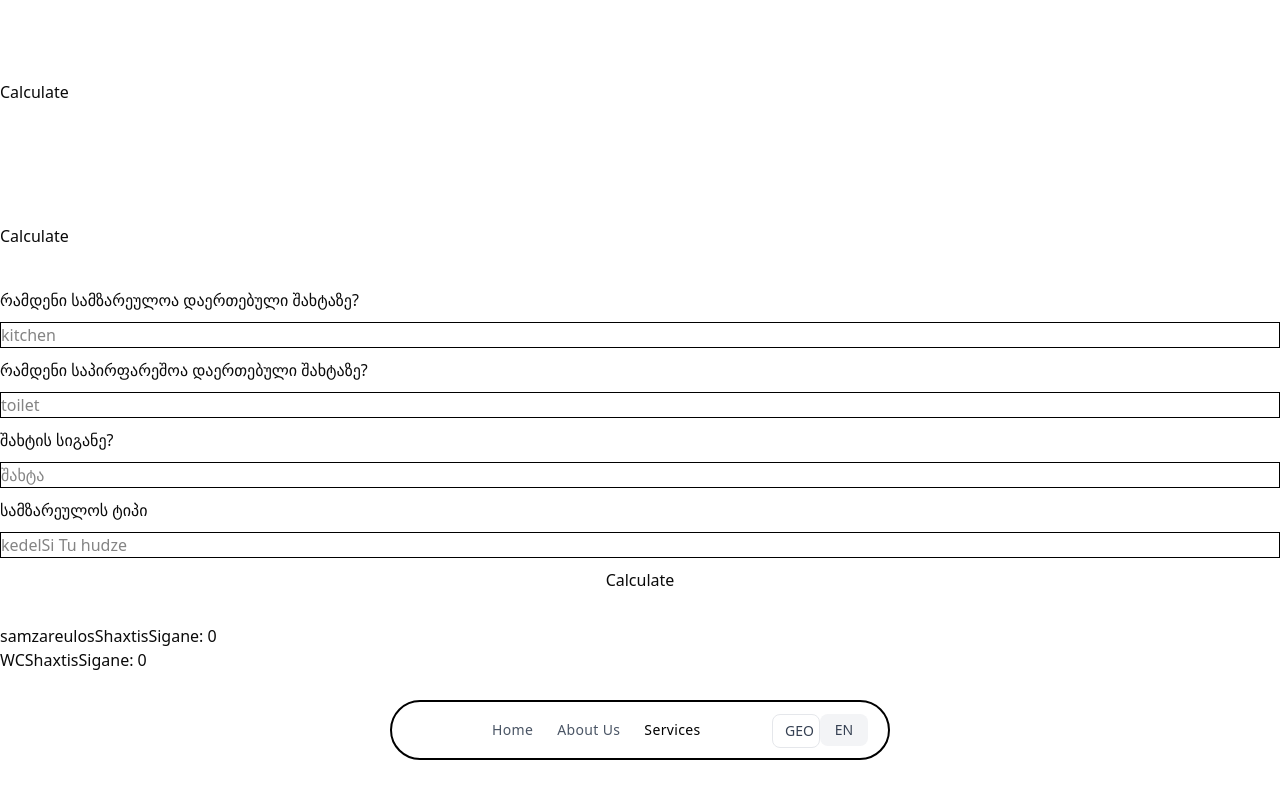
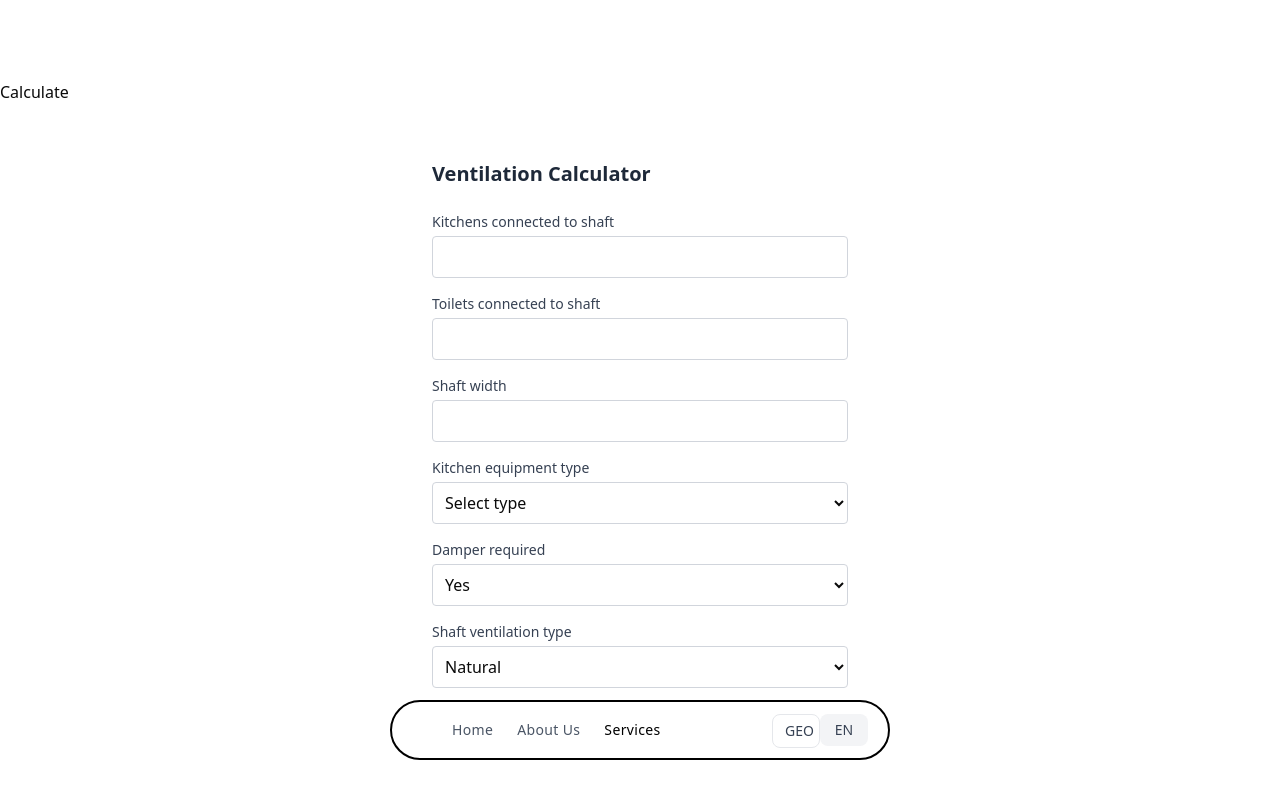
Before and after one commit to BTavkhelidze/engineeringweb, a Next.js app: page /en/calculator in a window 1280 px wide. Shown: the top 798 px of the page. Built offline with nearby package versions, Linux system fonts and the light colour scheme.

Commit message:
feat: calculator.tsx

```diff
--- a/package.json
+++ b/package.json
@@ -12,15 +12,15 @@
     "@tabler/icons-react": "^3.31.0",
     "class-variance-authority": "^0.7.1",
     "clsx": "^2.1.1",
-    "framer-motion": "^12.5.0",
+    "framer-motion": "^12.6.3",
     "gsap": "^3.12.7",
     "lucide-react": "^0.479.0",
-    "motion": "^12.5.0",
+    "motion": "^12.6.3",
     "next": "15.2.2",
     "next-intl": "^4.0.2",
     "react": "^19.0.0",
     "react-dom": "^19.0.0",
-    "tailwind-merge": "^3.0.2",
+    "tailwind-merge": "^3.1.0",
     "tailwindcss-animate": "^1.0.7"
   },
   "devDependencies": {
--- a/src/app/[locale]/page.tsx
+++ b/src/app/[locale]/page.tsx
@@ -7,8 +7,8 @@ export default function Home() {
   return (
     <div className='bg-[#f7f5ed] '>
       <CompanyName />
+      <WellcomeScrollSect2 />
       <HeroSec1 />
-      <WellcomeScrollSect2 />
       <ServicesSect3 />
 
       <p>hello</p>
--- a/src/components/Calculator/Calculator.tsx
+++ b/src/components/Calculator/Calculator.tsx
@@ -1,101 +1,208 @@
 'use client';
 import React, { useState } from 'react';
 import { calculateVentilation } from './calculations';
+import { MultiStepLoader as Loader } from '../ui/multi-step-loader';
+import { IconSquareRoundedX } from '@tabler/icons-react';
 
 function Calculator() {
   const [kitchen, setKitchen] = useState<number | null>(null);
   const [toilet, setToilet] = useState<number | null>(null);
   const [shaxta, setShaxta] = useState<number | null>(null);
   const [kitchenEType, setKitchenEType] = useState<string>('');
-  const [samzareuloGamwovi, setSamzareuloGamwovi] =
-    useState<string>('meqanikuri');
-  const [samzareulosShaxtisSigane, setSamzareulosShaxtisSigane] = useState<
-    number | string
-  >(0);
-  const [WCShaxtisSigane, setWCShaxtisSigane] = useState<number | string>(0);
+  const [damper, setDamper] = useState<string>('yes');
+  const [shaftVentT, setShaftVentT] = useState<string>('meqanikuri');
+  const [loading, setLoading] = useState(false);
+  const [results, setResults] = useState<{
+    samzareulosShaxtisSigane: number | string;
+    WCShaxtisSigane: number | string;
+  } | null>(null);
+
+  const loadingStates = [
+    {
+      text: `kitchen: ${kitchen} `,
+    },
+    {
+      text: `toilet: ${toilet} `,
+    },
+    {
+      text: `kitchenEType: ${kitchenEType} `,
+    },
+    {
+      text: `shaxta: ${shaxta} `,
+    },
+    {
+      text: `damper: ${damper} `,
+    },
+    {
+      text: `shaftVentT: ${shaftVentT} `,
+    },
+  ];
 
   const handleSubmit = (e: React.FormEvent<HTMLFormElement>) => {
     e.preventDefault();
-
+    setLoading(true);
     if (!toilet || !kitchen || !shaxta) return;
 
-    const results = calculateVentilation(kitchen, toilet, shaxta, kitchenEType);
-    setSamzareulosShaxtisSigane(results.samzareulosShaxtisSigane);
-    setWCShaxtisSigane(results.WCShaxtisSigane);
+    setResults(
+      calculateVentilation(
+        kitchen,
+        toilet,
+        shaxta,
+        kitchenEType,
+        damper,
+        shaftVentT
+      )
+    );
+
+    setTimeout(() => {
+      setLoading(false);
+    }, 3000);
   };
 
   return (
-    <main className='max-w-[1440px] w-full h-[300vh] mx-auto pt-20'>
-      <h2 className='mb-10'>Calculate</h2>
+    <main className='max-w-md mx-auto p-4'>
+      <h2 className='text-xl font-semibold mb-6 text-gray-800'>
+        Ventilation Calculator
+      </h2>
 
-      <form className='flex flex-col gap-2.5' onSubmit={handleSubmit}>
-        <label htmlFor='kitchen'>რამდენი სამზარეულოა დაერთებული შახტაზე?</label>
-        <input
-          id='kitchen'
-          type='number'
-          value={kitchen || ''}
-          onChange={(e: React.ChangeEvent<HTMLInputElement>) => {
-            setKitchen(Number(e.target.value));
-          }}
-          title='kitchen'
-          placeholder='kitchen'
-          className='border border-black'
-        />
+      <form onSubmit={handleSubmit} className='space-y-4'>
+        {/* Input Fields */}
+        {[
+          {
+            id: 'kitchen',
+            label: 'Kitchens connected to shaft',
+            value: kitchen,
+            setter: setKitchen,
+          },
+          {
+            id: 'toilet',
+            label: 'Toilets connected to shaft',
+            value: toilet,
+            setter: setToilet,
+          },
+          {
+            id: 'shaxta',
+            label: 'Shaft width',
+            value: shaxta,
+            setter: setShaxta,
+          },
+        ].map((field) => (
+          <div key={field.id}>
+            <label
+              htmlFor={field.id}
+              className='block text-sm font-medium text-gray-700 mb-1'
+            >
+              {field.label}
+            </label>
+            <input
+              id={field.id}
+              type='number'
+              value={field.value || ''}
+              onChange={(e) => field.setter(Number(e.target.value))}
+              className='w-full p-2 border border-gray-300 rounded focus:ring-1 focus:ring-blue-500 focus:border-blue-500'
+              required
+            />
+          </div>
+        ))}
 
-        <label htmlFor='toilet'>რამდენი საპირფარეშოა დაერთებული შახტაზე?</label>
-        <input
-          id='toilet'
-          type='number'
-          value={toilet || ''}
-          onChange={(e: React.ChangeEvent<HTMLInputElement>) => {
-            setToilet(Number(e.target.value));
-          }}
-          title='toilet'
-          placeholder='toilet'
-          className='border border-black'
-        />
+        {/* Select Fields */}
+        {[
+          {
+            id: 'kitchenEType',
+            label: 'Kitchen equipment type',
+            value: kitchenEType,
+            setter: setKitchenEType,
+            options: [
+              { value: '', label: 'Select type', disabled: true },
+              { value: 'kedeli', label: 'კედელში (In wall)' },
+              { value: 'hudze', label: 'ჰუდზე (On hood)' },
+            ],
+          },
+          {
+            id: 'damper',
+            label: 'Damper required',
+            value: damper,
+            setter: setDamper,
+            options: [
+              { value: 'yes', label: 'Yes' },
+              { value: 'no', label: 'No' },
+            ],
+          },
+          {
+            id: 'shaftVentT',
+            label: 'Shaft ventilation type',
+            value: shaftVentT,
+            setter: setShaftVentT,
+            options: [
+              { value: 'natural', label: 'Natural' },
+              { value: 'mechanical', label: 'Mechanical' },
+            ],
+          },
+        ].map((field) => (
+          <div key={field.id}>
+            <label
+              htmlFor={field.id}
+              className='block text-sm font-medium text-gray-700 mb-1'
+            >
+              {field.label}
+            </label>
+            <select
+              id={field.id}
+              value={field.value}
+              onChange={(e) => field.setter(e.target.value)}
+              className='w-full p-2 border border-gray-300 rounded focus:ring-1 focus:ring-blue-500 focus:border-blue-500'
+            >
+              {field.options.map((opt) => (
+                <option
+                  key={opt.value}
+                  value={opt.value}
+                  disabled={opt.disabled}
+                >
+                  {opt.label}
+                </option>
+              ))}
+            </select>
+          </div>
+        ))}
 
-        <label htmlFor='shaxta'>შახტის სიგანე?</label>
-        <input
-          id='shaxta'
-          type='number'
-          value={shaxta || ''}
-          onChange={(e: React.ChangeEvent<HTMLInputElement>) => {
-            setShaxta(Number(e.target.value));
-          }}
-          title='Shaxta'
-          placeholder='შახტა'
-          className='border border-black'
-        />
-
-        <label htmlFor='kitchenEType'>სამზარეულოს ტიპი</label>
-        <input
-          id='kitchenEType'
-          value={kitchenEType}
-          onChange={(e: React.ChangeEvent<HTMLInputElement>) => {
-            setKitchenEType(e.target.value);
-          }}
-          title='kitchenEType'
-          placeholder='kedelSi Tu hudze'
-          className='border border-black'
-        />
-
-        <button type='submit'>Calculate</button>
+        <button
+          type='submit'
+          className='w-full bg-blue-600 text-white py-2 px-4 rounded hover:bg-blue-700 transition-colors'
+        >
+          Calculate
+        </button>
       </form>
 
-      <div className='mt-8'>
-        {kitchen && <p>Kitchen count: {kitchen}</p>}
-        {toilet && <p>Toilet count: {toilet}</p>}
-        {shaxta && <p>shaxta sigane: {shaxta}</p>}
-        {kitchenEType && <p>samzareulos tipi: {kitchenEType}</p>}
+      {/* Results */}
 
-        {samzareulosShaxtisSigane !== 0 && (
-          <p>samzareulos shaxtis sigane: {samzareulosShaxtisSigane}</p>
-        )}
-        {WCShaxtisSigane !== 0 && <p>WC shaxtis sigane: {WCShaxtisSigane}</p>}
-        <div> samzareulosShaxtisSigane: {samzareulosShaxtisSigane}</div>
-        <p> WCShaxtisSigane: {WCShaxtisSigane}</p>
-      </div>
+      <Loader loadingStates={loadingStates} loading={loading} duration={500} />
+      {/* {loading && (
+        <button
+          title='button'
+          type='button'
+          className='fixed top-4 right-4 text-black dark:text-white z-[120]'
+          onClick={() => setLoading(false)}
+        >
+          <IconSquareRoundedX className='h-10 w-10' />
+        </button>
+      )} */}
+      {results && !loading && (
+        <div className='mt-8 p-4 bg-gray-50 rounded'>
+          <h3 className='font-medium text-gray-800 mb-2'>Results</h3>
+          <div className='space-y-2'>
+            <p className='text-sm'>
+              Kitchen shaft width:{' '}
+              <span className='font-medium'>
+                {results.samzareulosShaxtisSigane}
+              </span>
+            </p>
+            <p className='text-sm'>
+              Toilet shaft width:{' '}
+              <span className='font-medium'>{results.WCShaxtisSigane}</span>
+            </p>
+          </div>
+        </div>
+      )}
     </main>
   );
 }
--- a/src/components/Calculator/calculations.ts
+++ b/src/components/Calculator/calculations.ts
@@ -30,11 +30,14 @@ export const calculateVentilation = (
   kitchen: number,
   toilet: number,
   shaxta: number,
-  kitchenEType: string
+  kitchenEType: string,
+  damper: string,
+  shaftVentT: string
 ) => {
   const probAlpaWC = calculateProbAlpaWC(toilet);
   const probAplaKitchen = calculateProbAplaKitchen(kitchen);
 
+  console.log(kitchenEType, 'samzare');
   const QKittchen = kitchenEType.includes('kedeli')
     ? 180 * kitchen * probAplaKitchen
     : 400 * kitchen * probAplaKitchen;
@@ -48,18 +51,29 @@ export const calculateVentilation = (
     };
   }
 
+  const kitchenNumDamper = damper.startsWith('yes') ? 100 : 300;
+  const WCNumDamper = damper.startsWith('yes') ? 100 : 250;
+  console.log(QKittchen);
+
+  const airVelocity = shaftVentT.startsWith('natural') ? 2 : 6;
+
   const haersatarisSIganeKitchen =
-    (1000 * QKittchen) / (4 * 3.6 * (shaxta - 100));
-  const haersatarisSIganeWC = (1000 * QWC) / (4 * 3.6 * (shaxta - 100));
+    (1000 * QKittchen) / (airVelocity * 3.6 * (shaxta - 100));
 
+  const haersatarisSIganeWC =
+    (1000 * QWC) / (airVelocity * 3.6 * (shaxta - 100));
+
+  console.log(shaxta);
+  console.log(haersatarisSIganeKitchen, 'haersatarti');
+  console.log(haersatarisSIganeWC, 'haersatarti');
   return {
     samzareulosShaxtisSigane:
       haersatarisSIganeKitchen > (shaxta - 100) * 4
         ? 'gazarde shaxtis sigane & saChiroa konsultacia'
-        : 300 + haersatarisSIganeKitchen,
+        : kitchenNumDamper + haersatarisSIganeKitchen,
     WCShaxtisSigane:
       haersatarisSIganeWC > (shaxta - 100) * 4
         ? 'gazarde shaxtis sigane & saChiroa konsultacia'
-        : 200 + haersatarisSIganeWC,
+        : WCNumDamper + haersatarisSIganeWC,
   };
 };
--- a/src/components/Header/Header.tsx
+++ b/src/components/Header/Header.tsx
@@ -13,7 +13,7 @@ function Header() {
         </div>
       </div> */}
       <div className='flex items-center  justify-between max-w-[500px] w-full  py-3 px-5 rounded-[50px] mx-auto border-[2px] border-black bg-white text-white'>
-        <div className='ml-20'>
+        <div className='ml-10'>
           <ButtonNav />
         </div>
         <div className=''>
--- /dev/null
+++ b/src/components/ui/multi-step-loader.tsx
@@ -0,0 +1,146 @@
+"use client";
+import { cn } from "@/lib/utils";
+import { AnimatePresence, motion } from "motion/react";
+import { useState, useEffect } from "react";
+
+const CheckIcon = ({ className }: { className?: string }) => {
+  return (
+    <svg
+      xmlns="http://www.w3.org/2000/svg"
+      fill="none"
+      viewBox="0 0 24 24"
+      strokeWidth={1.5}
+      stroke="currentColor"
+      className={cn("w-6 h-6 ", className)}
+    >
+      <path d="M9 12.75 11.25 15 15 9.75M21 12a9 9 0 1 1-18 0 9 9 0 0 1 18 0Z" />
+    </svg>
+  );
+};
+
+const CheckFilled = ({ className }: { className?: string }) => {
+  return (
+    <svg
+      xmlns="http://www.w3.org/2000/svg"
+      viewBox="0 0 24 24"
+      fill="currentColor"
+      className={cn("w-6 h-6 ", className)}
+    >
+      <path
+        fillRule="evenodd"
+        d="M2.25 12c0-5.385 4.365-9.75 9.75-9.75s9.75 4.365 9.75 9.75-4.365 9.75-9.75 9.75S2.25 17.385 2.25 12Zm13.36-1.814a.75.75 0 1 0-1.22-.872l-3.236 4.53L9.53 12.22a.75.75 0 0 0-1.06 1.06l2.25 2.25a.75.75 0 0 0 1.14-.094l3.75-5.25Z"
+        clipRule="evenodd"
+      />
+    </svg>
+  );
+};
+
+type LoadingState = {
+  text: string;
+};
+
+const LoaderCore = ({
+  loadingStates,
+  value = 0,
+}: {
+  loadingStates: LoadingState[];
+  value?: number;
+}) => {
+  return (
+    <div className="flex relative justify-start max-w-xl mx-auto flex-col mt-40">
+      {loadingStates.map((loadingState, index) => {
+        const distance = Math.abs(index - value);
+        const opacity = Math.max(1 - distance * 0.2, 0); // Minimum opacity is 0, keep it 0.2 if you're sane.
+
+        return (
+          <motion.div
+            key={index}
+            className={cn("text-left flex gap-2 mb-4")}
+            initial={{ opacity: 0, y: -(value * 40) }}
+            animate={{ opacity: opacity, y: -(value * 40) }}
+            transition={{ duration: 0.5 }}
+          >
+            <div>
+              {index > value && (
+                <CheckIcon className="text-black dark:text-white" />
+              )}
+              {index <= value && (
+                <CheckFilled
+                  className={cn(
+                    "text-black dark:text-white",
+                    value === index &&
+                      "text-black dark:text-lime-500 opacity-100"
+                  )}
+                />
+              )}
+            </div>
+            <span
+              className={cn(
+                "text-black dark:text-white",
+                value === index && "text-black dark:text-lime-500 opacity-100"
+              )}
+            >
+              {loadingState.text}
+            </span>
+          </motion.div>
+        );
+      })}
+    </div>
+  );
+};
+
+export const MultiStepLoader = ({
+  loadingStates,
+  loading,
+  duration = 2000,
+  loop = true,
+}: {
+  loadingStates: LoadingState[];
+  loading?: boolean;
+  duration?: number;
+  loop?: boolean;
+}) => {
+  const [currentState, setCurrentState] = useState(0);
+
+  useEffect(() => {
+    if (!loading) {
+      setCurrentState(0);
+      return;
+    }
+    const timeout = setTimeout(() => {
+      setCurrentState((prevState) =>
+        loop
+          ? prevState === loadingStates.length - 1
+            ? 0
+            : prevState + 1
+          : Math.min(prevState + 1, loadingStates.length - 1)
+      );
+    }, duration);
+
+    return () => clearTimeout(timeout);
+  }, [currentState, loading, loop, loadingStates.length, duration]);
+  return (
+    <AnimatePresence mode="wait">
+      {loading && (
+        <motion.div
+          initial={{
+            opacity: 0,
+          }}
+          animate={{
+            opacity: 1,
+          }}
+          exit={{
+            opacity: 0,
+          }}
+          className="w-full h-full fixed inset-0 z-[100] flex items-center justify-center backdrop-blur-2xl"
+        >
+          <div className="h-96  relative">
+            <LoaderCore value={currentState} loadingStates={loadingStates} />
+          </div>
+
+          <div className="bg-gradient-to-t inset-x-0 z-20 bottom-0 bg-white dark:bg-black h-full absolute [mask-image:radial-gradient(900px_at_center,transparent_30%,white)]" />
+        </motion.div>
+      )}
+    </AnimatePresence>
+  );
+};
```
Also changed, not shown: 1 other file (tests, documents, lock files or other folders).
